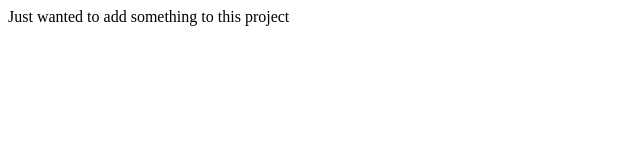
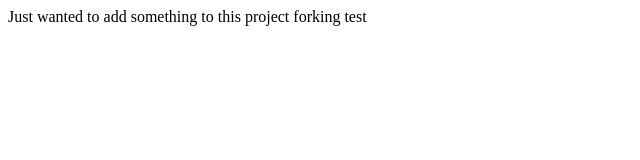
Before and after one commit to raihantaher/youtube.git.tut, a plain HTML site: page WebContent/test308tube.html in a window 1280 px wide. Shown: the full height of the page, 0-640 px from the left. Drawn offline with Linux system fonts and the light colour scheme.

Commit message:
added extra line

```diff
--- a/WebContent/test308tube.html
+++ b/WebContent/test308tube.html
@@ -6,5 +6,6 @@
 </head>
 <body>
 Just wanted to add something to this project
+forking test
 </body>
 </html>
```
